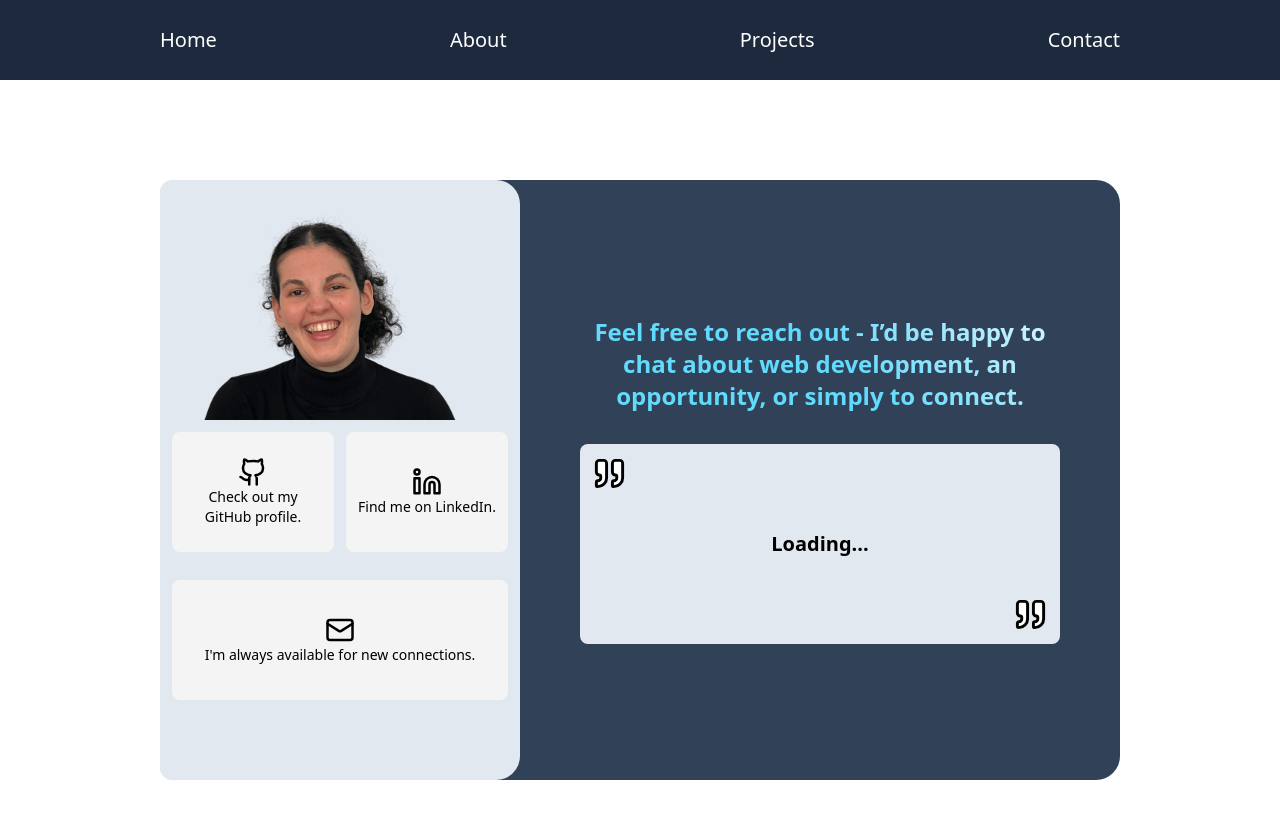
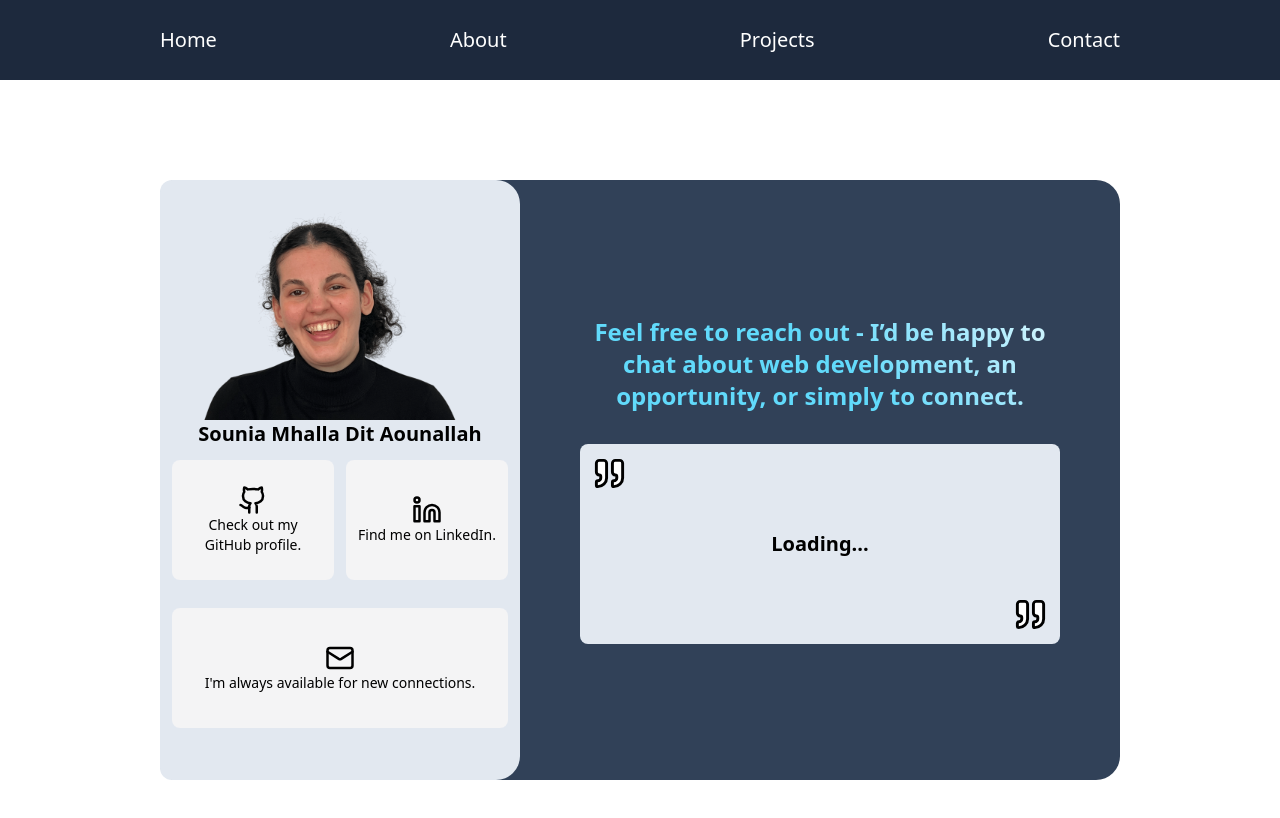
Before and after one commit to vickyfrosties/Portfolio, a React (Vite) app in the folder client/: page /contact in a window 1280 px wide. Shown: the top 818 px of the page. Built offline with nearby package versions, Linux system fonts and the light colour scheme; no server answers.

Commit message:
feat: add name on Contact page & style adjustements for responsive on Contact page

```diff
--- a/client/src/components/Contact.jsx
+++ b/client/src/components/Contact.jsx
@@ -37,11 +37,16 @@ const Contact = () => {
         <section className="w-full h-full flex justify-center max-md:justify-normal">
           <section className="w-3/4 min-h-3/4 m-auto bg-slate-700 rounded-l-2xl rounded-r-3xl flex max-md:flex-col ">
             <section className="w-90 bg-slate-200 rounded-r-3xl rounded-l-xl max-md:h-auto max-md:w-full max-md:flex max-sm:h-full max-xs:flex-col">
-              <img
-                src="/assets/png/Portrait.png"
-                alt=""
-                className="w-full h-60 object-cover object-center"
-              />
+              <div>
+                <img
+                  src="/assets/png/Portrait.png"
+                  alt=""
+                  className="w-full h-60 object-cover object-center"
+                />
+                <p className="max-sm:hidden sm:block sm:text-center sm:text-xl sm:font-semibold">
+                  Sounia Mhalla Dit Aounallah
+                </p>
+              </div>
 
               <section className="p-3 grid grid-col-3 grid-row-2 gap-x-3 gap-y-7 h-auto max-sm:flex max-sm:flex-col max-xs:flex-row max-xs:flex-wrap max-xs:gap-2 max-xs:w-full">
                 <div className="max-xs:w-full">
@@ -186,7 +191,7 @@ const Contact = () => {
           </section>
         </section>
       </section>
-      <Footer className="max-md:hidden" />
+      <Footer />
     </>
   );
 };
```
